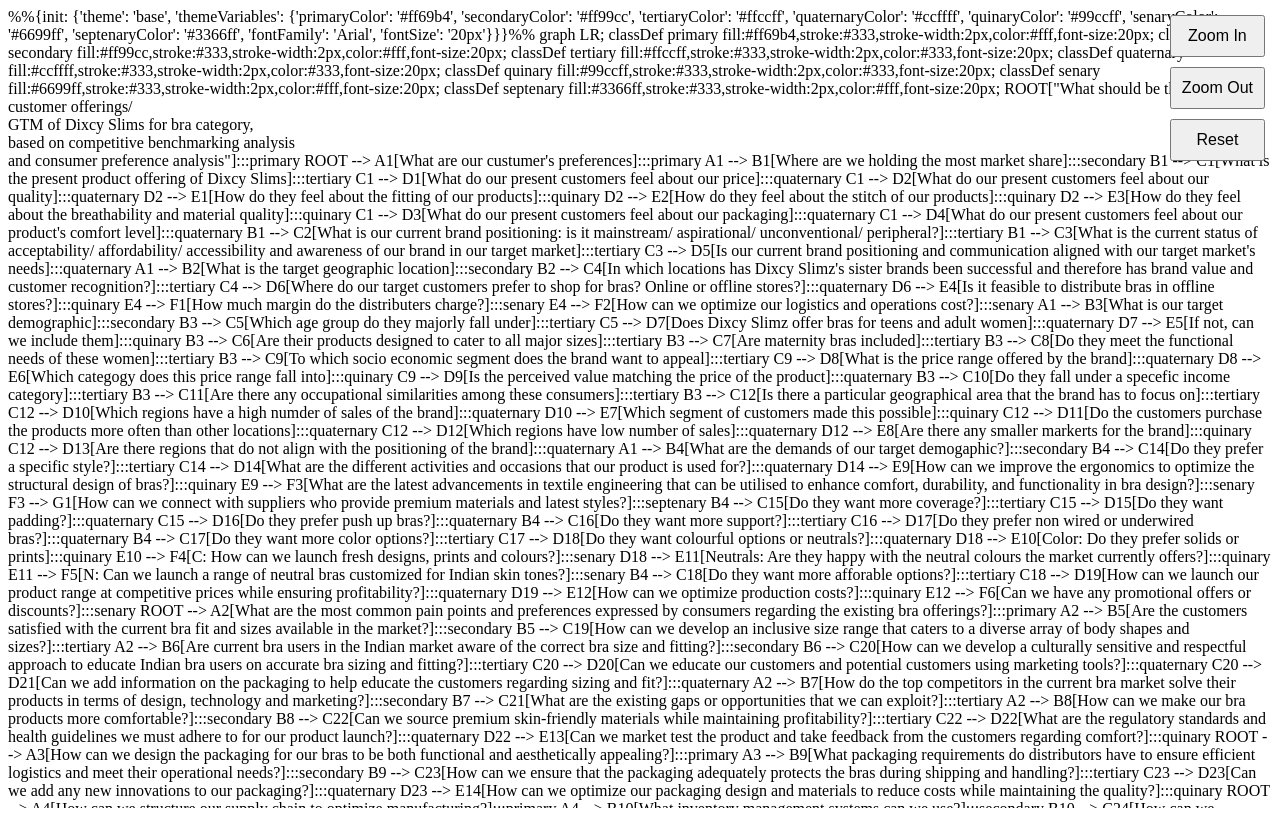
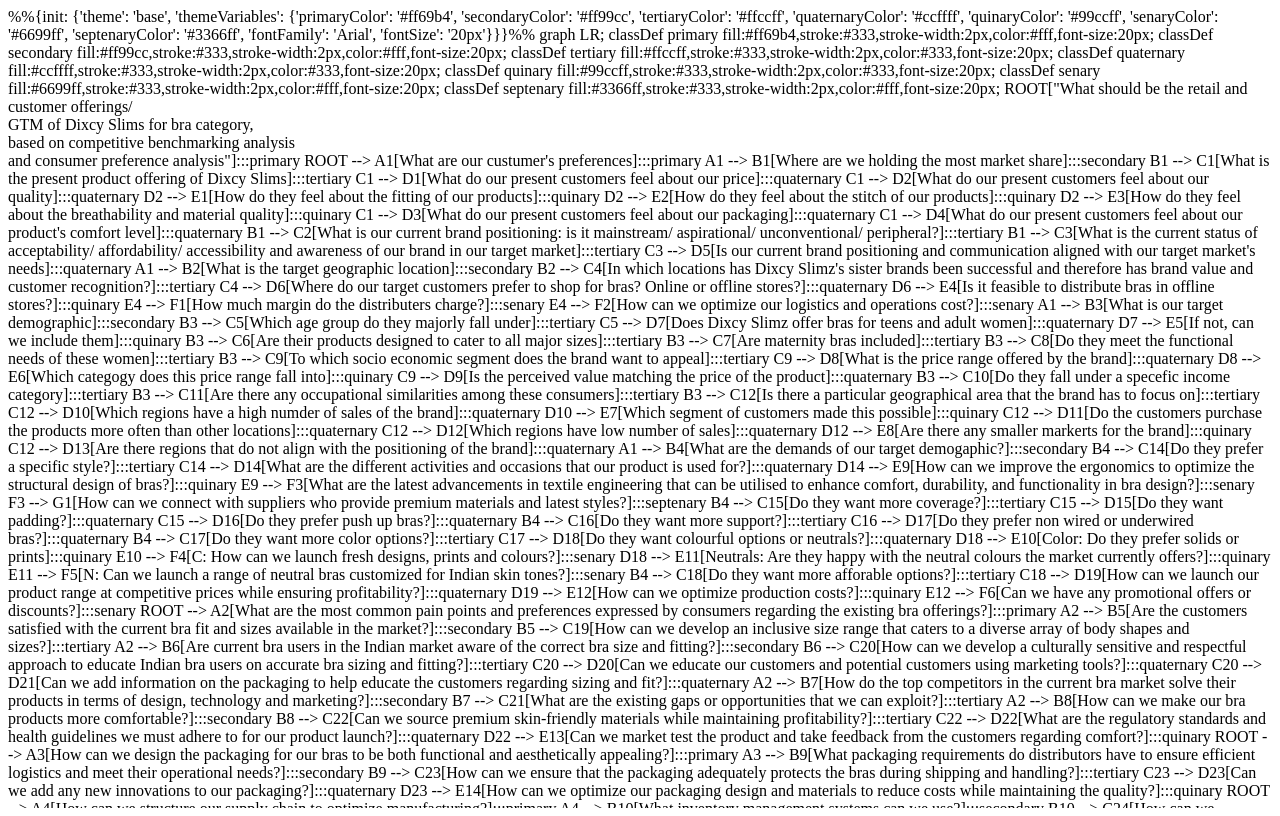
Before and after one commit to milinnovate/50_Modenik_149-151, a plain HTML site: page index.html in a window 1280 px wide. Drawn offline with nearby package versions, Linux system fonts and the light colour scheme; a script that the page names is missing.

Commit message:
Update index.html

```diff
--- a/index.html
+++ b/index.html
@@ -215,11 +215,7 @@
                 C36 --> D48[In terms of market share]:::quaternary
             </div>
         </div>
-        <div class="zoom-buttons">
-            <button id="zoomIn">Zoom In</button>
-            <button id="zoomOut">Zoom Out</button>
-            <button id="reset">Reset</button>
-        </div>
+
         <script>
             document.addEventListener('DOMContentLoaded', () => {
                 const zoomContainer = d3.select("#zoomContainer");
```
